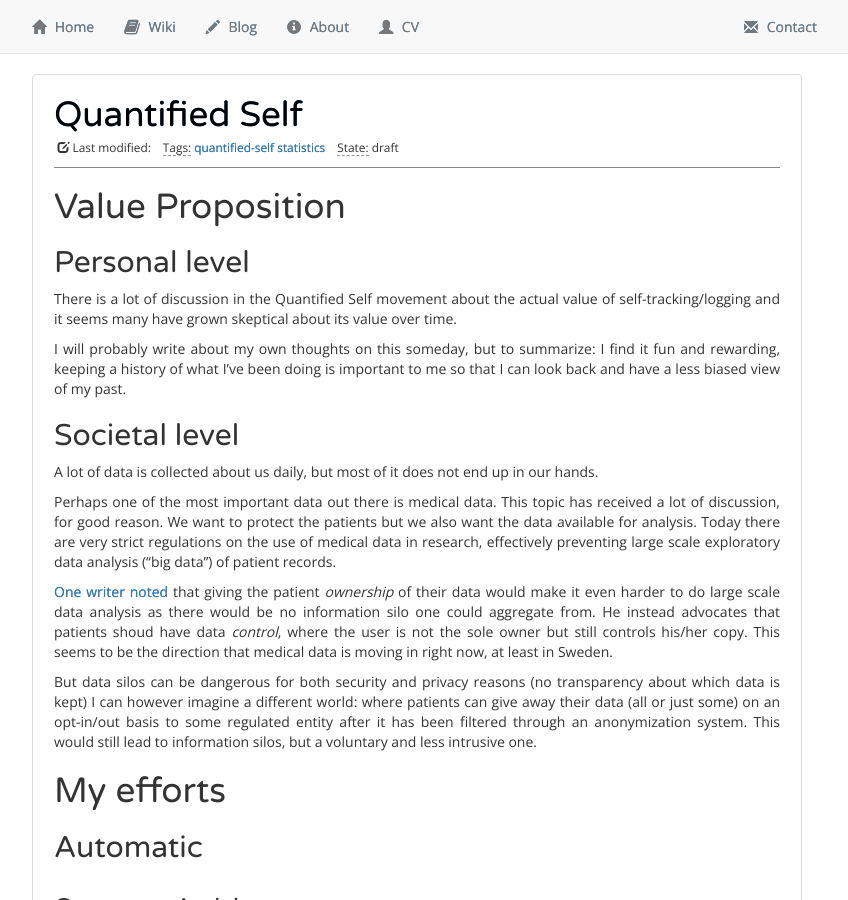
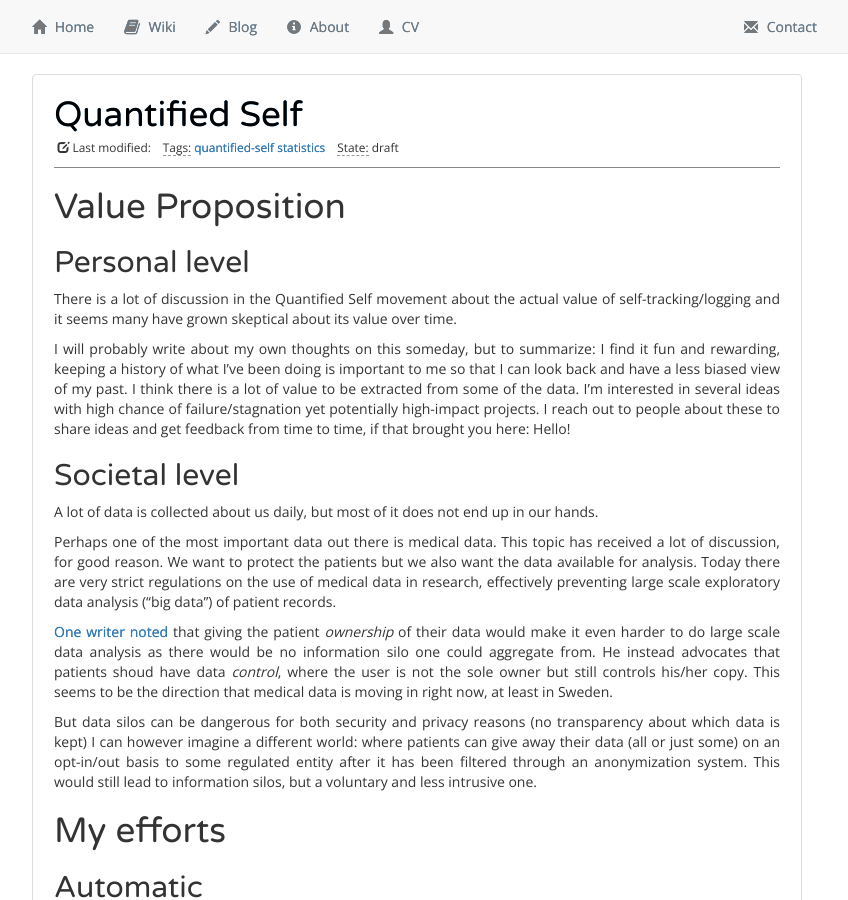
Before and after one commit to ErikBjare/ErikBjare.github.io, a Jekyll site: the page built from _wiki/quantified-self.md, in a window 1280 px wide and 900 px high. Shown: the whole window, without its empty margins (223-1071 px from the left). Built offline with Jekyll 4.4.1, drawn with Linux system fonts in a browser that asks for light colours; nearby versions of some CDN libraries; comment, search, counter and statistics services are not loaded.

Commit message:
added line clarifying my views on the value of Quantified Self data

```diff
--- a/_wiki/quantified-self.md
+++ b/_wiki/quantified-self.md
@@ -17,6 +17,7 @@ tags: quantified-self statistics
 There is a lot of discussion in the Quantified Self movement about the actual value of self-tracking/logging and it seems many have grown skeptical about its value over time.
 
 I will probably write about my own thoughts on this someday, but to summarize: I find it fun and rewarding, keeping a history of what I've been doing is important to me so that I can look back and have a less biased view of my past.
+I think there is a lot of value to be extracted from some of the data. I'm interested in several ideas with high chance of failure/stagnation yet potentially high-impact projects. I reach out to people about these to share ideas and get feedback from time to time, if that brought you here: Hello!
 
 ## Societal level
 
```
